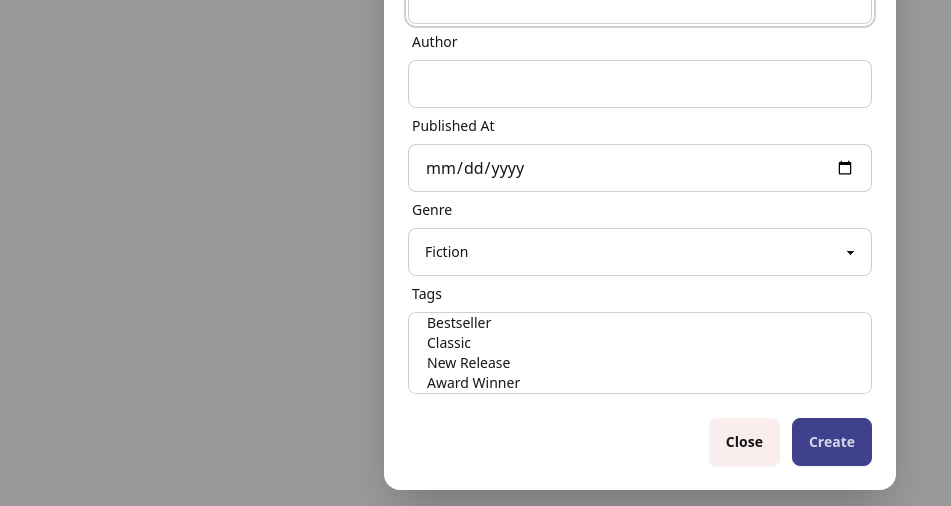
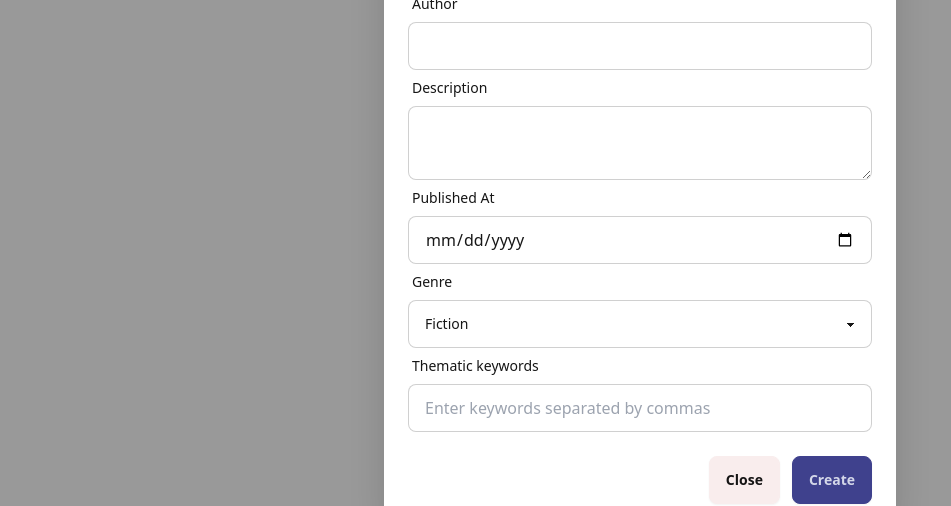
Before and after one commit to Olahben/libraryUtvikling, a Next.js app: page / in a window 1280 px wide. Both pictures are taken after a click on the element "ADD BOOK". Shown: the part 211-717 px from the top of the page, without its empty margins (0-951 px from the left). Built offline with nearby package versions, Linux system fonts and the light colour scheme; no server answers; the database is empty.

Commit message:
Add description field and thematic keywords input to CreateBookModal

```diff
--- a/app/components/modals/createBookModal.tsx
+++ b/app/components/modals/createBookModal.tsx
@@ -18,6 +18,12 @@ const CreateBookModal = () => {
         </label>
         <input type="text" id="author" className="input input-bordered" />
       </div>
+    <div className="form-control">
+        <label className="label" htmlFor="description">
+            <span className="label-text">Description</span>
+        </label>
+        <textarea id="description" className="textarea textarea-bordered"></textarea>
+    </div>
       <div className="form-control">
         <label className="label" htmlFor="publishedAt">
           <span className="label-text">Published At</span>
@@ -35,20 +41,19 @@ const CreateBookModal = () => {
         <option value="fantasy">Fantasy</option>
         <option value="science-fiction">Science Fiction</option>
         <option value="biography">Biography</option>
+        <option value="romance">Romance</option>
+        <option value="thriller">Thriller</option>
+        <option value="historical">Historical</option>
+        <option value="self-help">Self-Help</option>
+        <option value="poetry">Poetry</option>
       </select>
     </div>
     <div className="form-control">
-      <label className="label" htmlFor="tags">
-        <span className="label-text">Tags</span>
-      </label>
-      <select id="tags" className="select select-bordered" multiple>
-        <option value="bestseller">Bestseller</option>
-        <option value="classic">Classic</option>
-        <option value="new-release">New Release</option>
-        <option value="award-winner">Award Winner</option>
-        <option value="recommended">Recommended</option>
-      </select>
-      </div>
+        <label className="label" htmlFor="keywords">
+            <span className="label-text">Thematic keywords</span>
+        </label>
+        <input type="text" id="keywords" className="input input-bordered" placeholder="Enter keywords separated by commas" />
+    </div>
     </form>
 
     <div className="modal-action">
```
